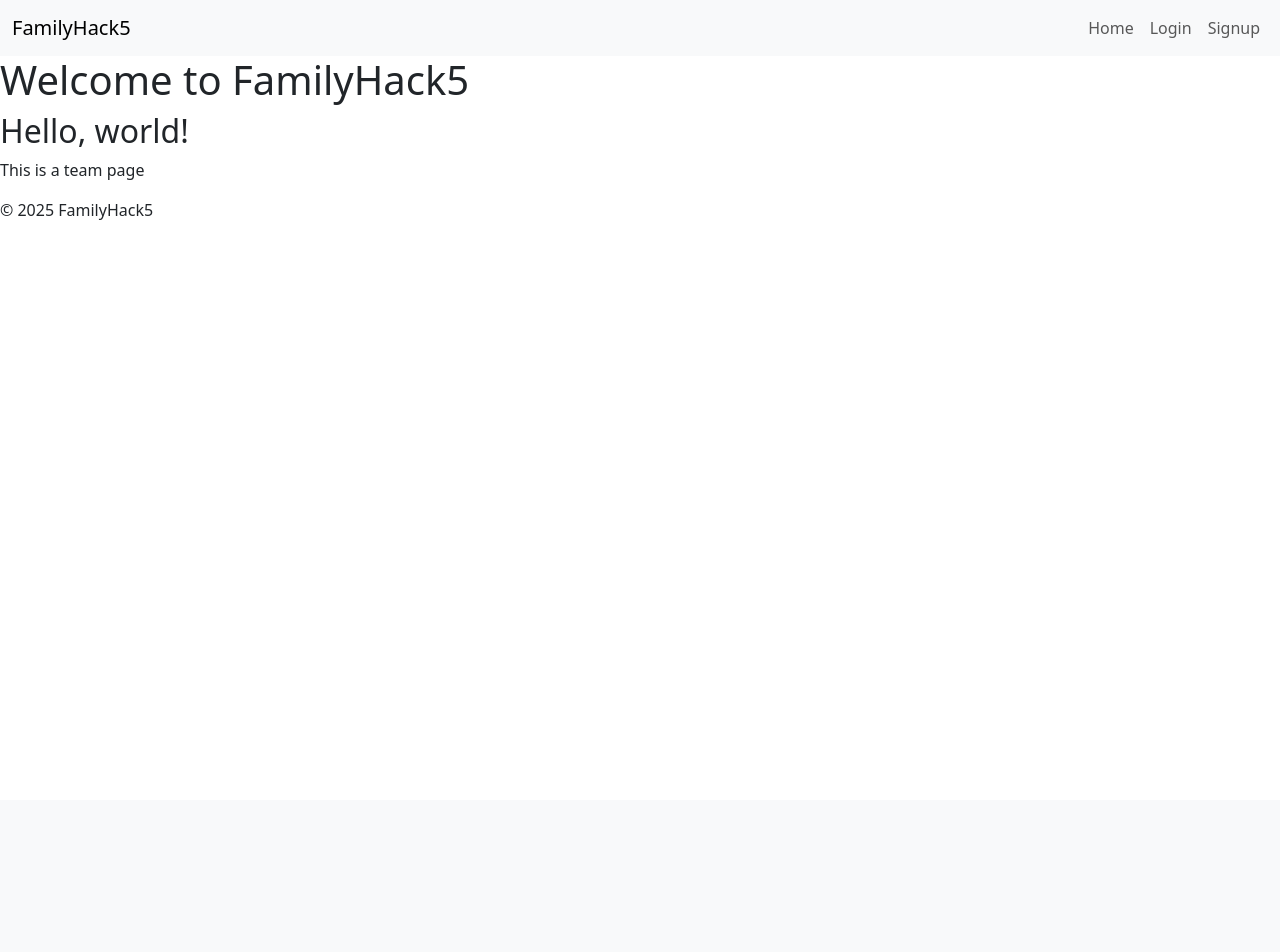
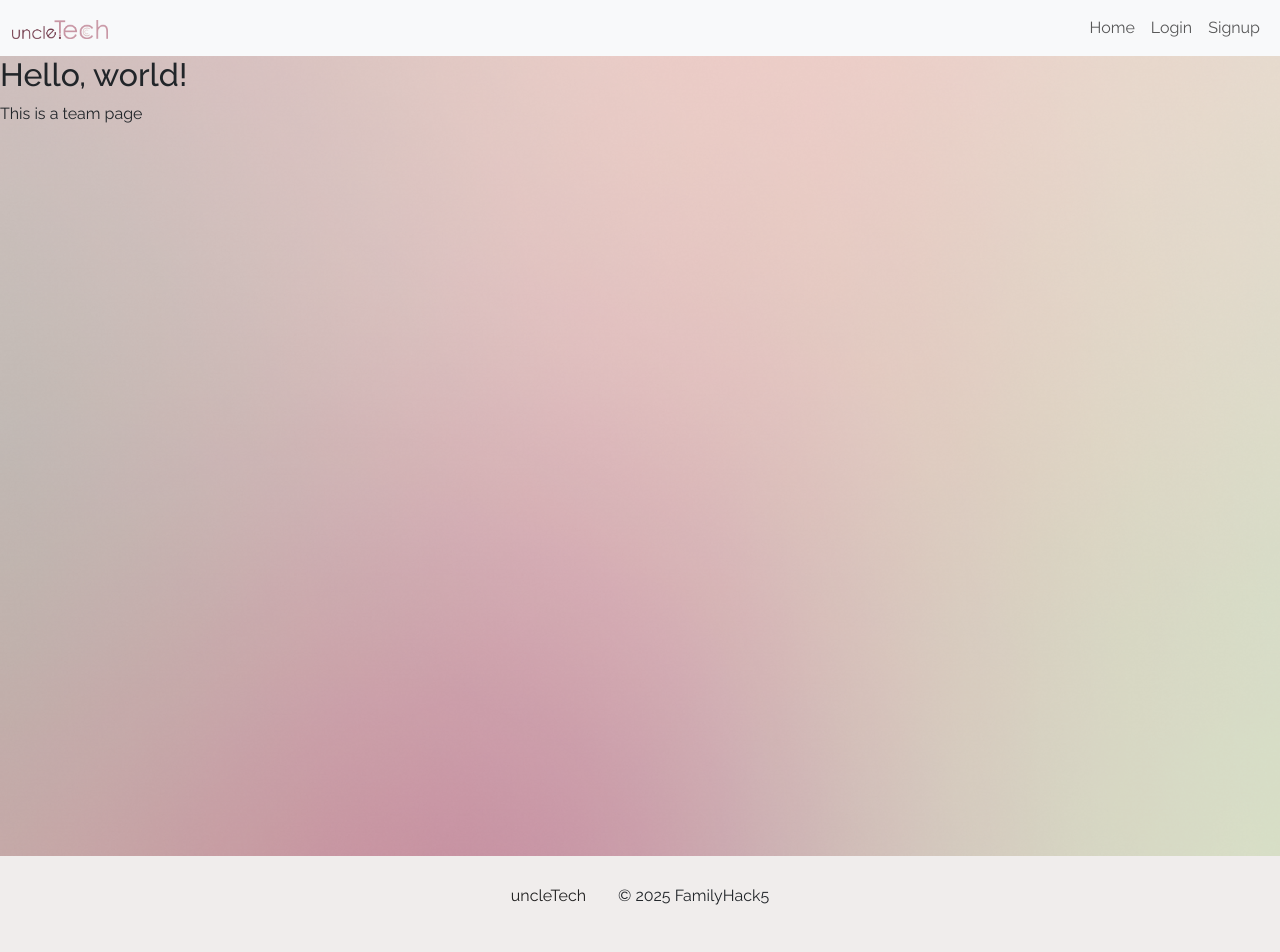
Before and after one commit to Swewi/Hackteam5_may25, a Django app: template team/templates/team/team.html in a window 1280 px wide. Before the commit the page ends 220 px from the top, so only its background shows below. Run offline with Django 5.2, Linux system fonts and the light colour scheme; the template is opened without the code that fills it, so the values that code supplies are empty.

Commit message:
Added CSS in stylesheet and changed base HTML slightly.

```diff
--- a/static/css/style.css
+++ b/static/css/style.css
@@ -0,0 +1,88 @@
+@import url('https://fonts.googleapis.com/css2?family=Raleway:ital,wght@0,100..900;1,100..900&display=swap');
+
+:root {
+    /* Fonts */
+    --main-font: 'Raleway', 'serif';
+
+    /* Colors */
+    --main-background: url('../images/background.png');
+    --menu-color: #753F4F;
+    --background: #F0EDEC;
+    --footer-text: #f5f5f5;
+    --font-color: #202020;
+}
+
+html, body {
+    height: 100%;
+}
+
+body {
+    display: flex;
+    flex-direction: column;
+    font-family: var(--main-font);
+}
+
+/* Navbar */
+a .logo {
+    width: 6rem;
+    height: auto;
+}
+
+/* Main */
+main {
+    flex: 1 0 auto;
+    background-image: var(--main-background);
+    background-size: cover;
+    background-repeat: no-repeat;
+    background-position: center;
+    min-height: 100vh;
+}
+
+/* Footer */
+footer {
+    background-color: var(--background);
+    flex-shrink: 0;
+    width: 100%;
+    height: 4rem;
+    padding: 1rem;
+    display: flex;
+    flex-direction: row;
+    justify-content: center;
+    align-items: center;
+}
+
+.social-icons, .footer-text {
+    height: 1rem;
+    margin: .5rem;
+}
+
+footer a {
+    list-style: none;
+    text-decoration: none;
+    color: var(--font-color);
+}
+
+/* For bigger screens */
+
+@media screen and (min-width: 767px) {
+
+    .footer-text {
+        height: 1.5rem;
+        margin: .8rem;
+    }
+
+}
+
+@media screen and (min-width: 992px) {
+
+    footer {
+        height: 6rem;
+        padding: .8rem;
+    }
+
+    .footer-text {
+        height: 2.5rem;
+        margin: 1rem;
+    }
+
+}
--- a/templates/base.html
+++ b/templates/base.html
@@ -42,7 +42,7 @@
 
     <nav class="navbar navbar-expand-lg navbar-light bg-light">
         <div class="container-fluid">
-            <a class="navbar-brand" href="/">FamilyHack5</a>
+            <a class="navbar-brand" href="/"><img src="{% static 'images/logo.png' %}" class="logo" alt="uncleTech logo" /></a>
             <button class="navbar-toggler" type="button" data-bs-toggle="collapse" data-bs-target="#navbarNav" aria-controls="navbarNav" aria-expanded="false" aria-label="Toggle navigation">
                 <span class="navbar-toggler-icon"></span>
             </button>
@@ -70,18 +70,16 @@
             </div>
         </div>
     </nav>
-
-    <header>
-        <h1>Welcome to FamilyHack5</h1>
-    </header>
-
+    <!-- All the content goes in main block so the CSS can work properly -->
     <main>
         {% block content %}
         {% endblock %}
     </main>
 
     <footer>
-        <p>&copy; 2025 FamilyHack5</p>
+        <a href="/" target="_blank" rel="noopener noreferrer" aria-label="Linked - Openes in a new">
+            <p class="footer-text hide">uncleTech</p></a>
+        <p class="footer-text hide">&copy; 2025 FamilyHack5</p>
     </footer>
 
     {% if debug %}
```
Also changed, not shown: static/images/logo.png (added).
